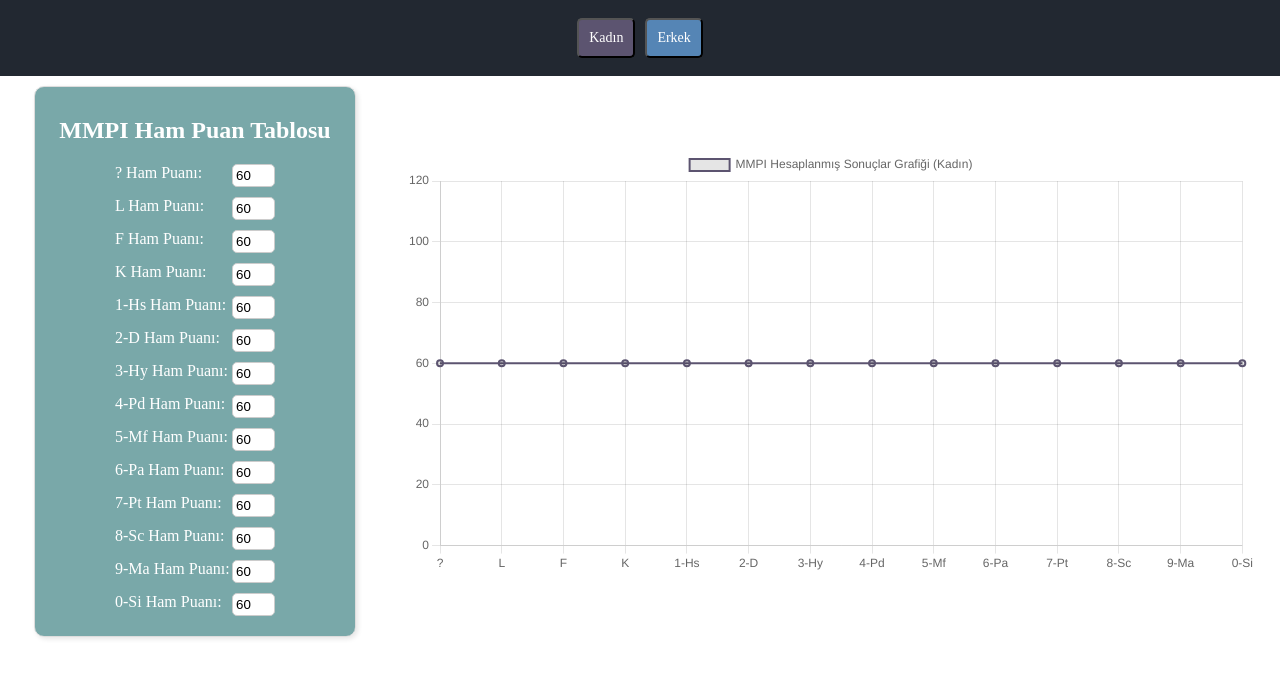
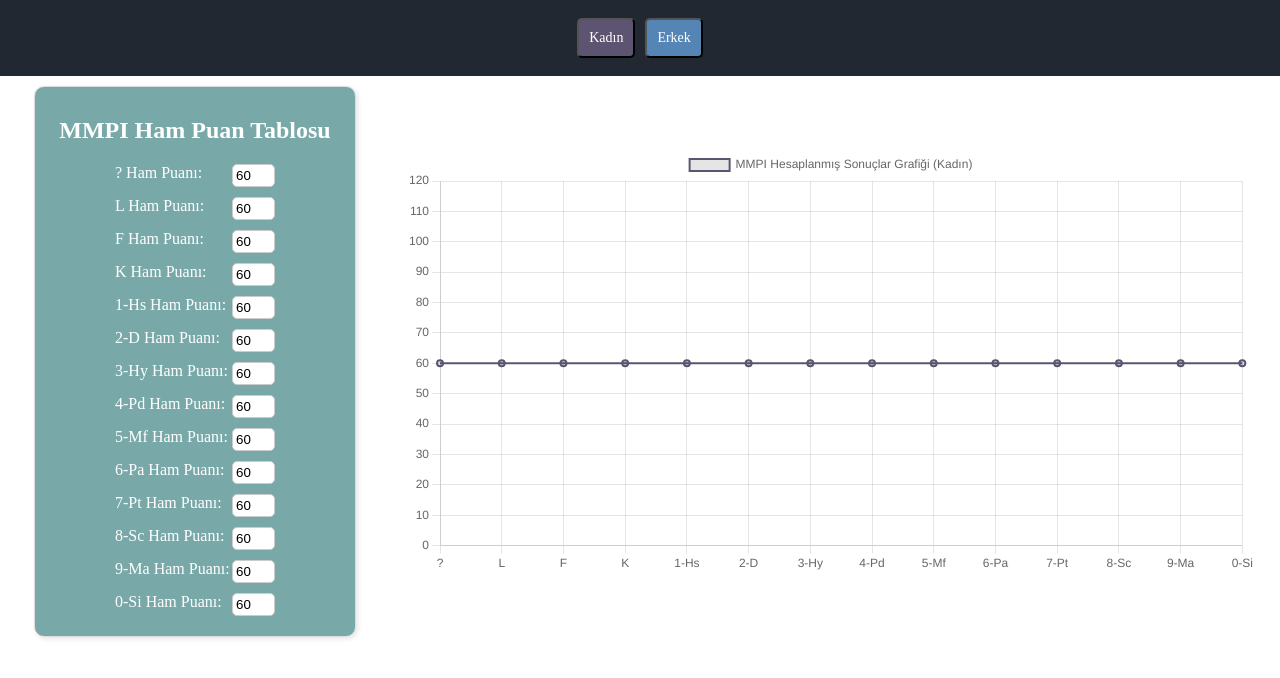
Before and after one commit to helinakdogan/helinakdogan.github.io, a React (Create React App) app: page / in a window 1280 px wide. Shown: the top 678 px of the page. Built offline with nearby package versions, Linux system fonts and the light colour scheme.

Commit message:
linechart updated

```diff
--- a/src/LineChart.js
+++ b/src/LineChart.js
@@ -117,17 +117,25 @@
       y: {
         max: 120,
         min: 0,
+        ticks: {
+          stepSize: 10,
+          callback: function (value) {
+            return value % 10 === 0 ? value.toString() : '';
+          },
+        },
       },
     },
   };
+
   return (
     <Line
       data={chartData}
       options={options}
-      style={{ width: "850px", height: "2000px", marginRight: "60px",}}
+      style={{ width: "850px", height: "2000px", marginRight: "60px" }}
     />
   );
 };
+
 
 const MyChartComponent = () => {
   const [state, dispatch] = useReducer(reducer, {
```
